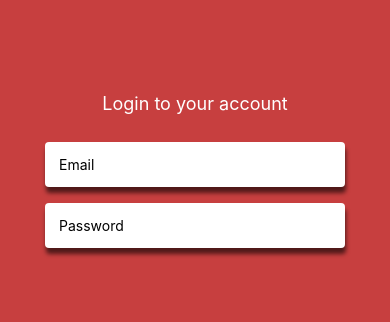
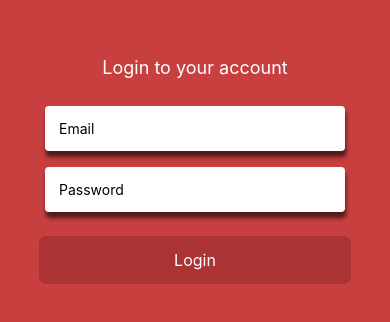
Before and after one commit to GigiDev7/react-native-dating-app, a React Native app in the folder client/: screen /Login in a window 390 px wide. Shown: the part 252-574 px from the top of the page. Built offline with nearby package versions, Linux system fonts and the light colour scheme.

Commit message:
added state and input handling for login

```diff
--- a/client/screens/LoginScreen.js
+++ b/client/screens/LoginScreen.js
@@ -1,19 +1,40 @@
-import {
-  Button,
-  Pressable,
-  StyleSheet,
-  Text,
-  View,
-  Keyboard,
-} from "react-native";
+import { Pressable, StyleSheet, Text, View, Keyboard } from "react-native";
 import Input from "../components/ui/Input";
+import Button from "../components/ui/Button";
+import { Colors } from "../utils/constants";
+import { useState } from "react";
 
 const LoginScreen = ({ navigation }) => {
+  const [email, setEmail] = useState("");
+  const [password, setPassword] = useState("");
+
+  const handleChange = (text, type) => {
+    if (type === "email") {
+      setEmail(text);
+    } else if (type === "password") {
+      setPassword(text);
+    }
+  };
+
+  const handleSubmit = () => {
+    console.log(email, password);
+  };
+
   return (
     <Pressable onPress={() => Keyboard.dismiss()} style={styles.container}>
       <Text style={styles.text}>Login to your account</Text>
-      <Input placeholder="Email" />
-      <Input type="password" placeholder="Password" />
+      <Input
+        onChangeText={(text) => handleChange(text, "email")}
+        placeholder="Email"
+      />
+      <Input
+        onChangeText={(text) => handleChange(text, "password")}
+        type="password"
+        placeholder="Password"
+      />
+      <Button onPress={handleSubmit} style={styles.button}>
+        Login
+      </Button>
     </Pressable>
   );
 };
@@ -30,6 +51,11 @@ const styles = StyleSheet.create({
     fontSize: 18,
     marginBottom: 12,
   },
+  button: {
+    width: "80%",
+    marginTop: 24,
+    backgroundColor: Colors.primary500,
+  },
 });
 
 export default LoginScreen;
```
